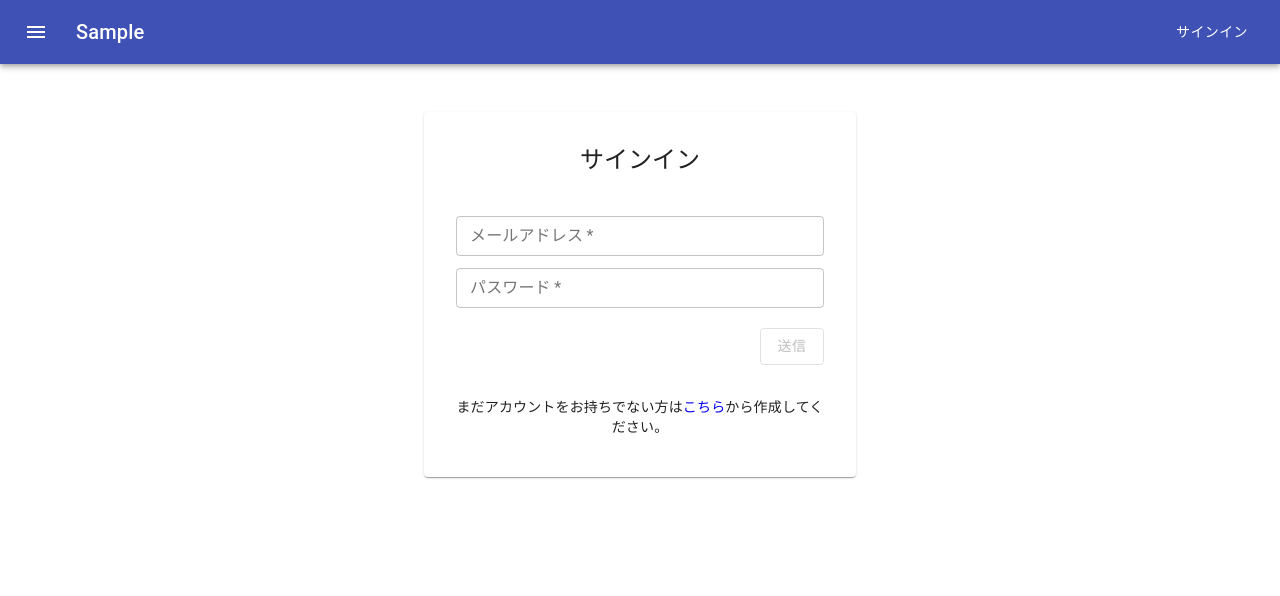
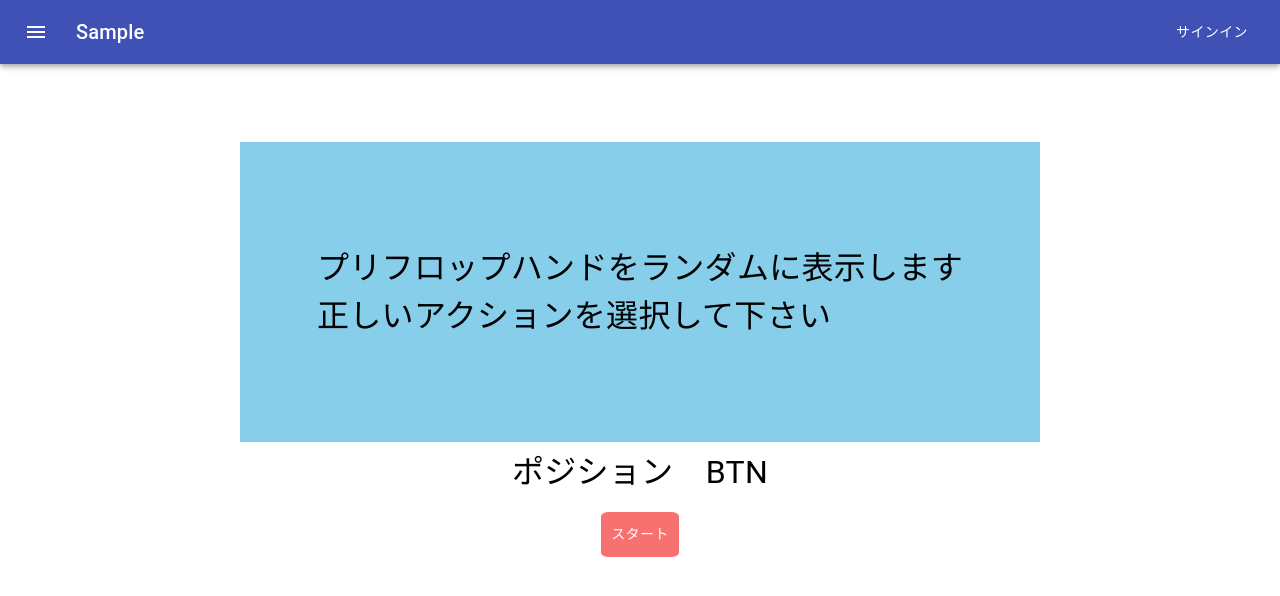
Before and after one commit to kata-yyy/preflop_game_frontend, a React (Create React App) app: page / in a window 1280 px wide. Before the commit this address led to /signin. Shown: the top 596 px of the page. Built offline with nearby package versions, Linux system fonts and the light colour scheme; what axios-case-converter would draw is missing.

Commit message:
初期画面をサインインからゲームに変更

```diff
--- a/src/App.tsx
+++ b/src/App.tsx
@@ -71,11 +71,7 @@ const App: React.FC = () => {
           <Switch>
             <Route exact path="/signup" component={SignUp} />
             <Route exact path="/signin" component={SignIn} />
-            <Private>
-              <Switch>
-                <Route exact path="/" component={PreflopGame} />
-              </Switch>
-            </Private>
+            <Route exact path="/" component={PreflopGame} />
           </Switch>
         </CommonLayout>
       </AuthContext.Provider>
```
